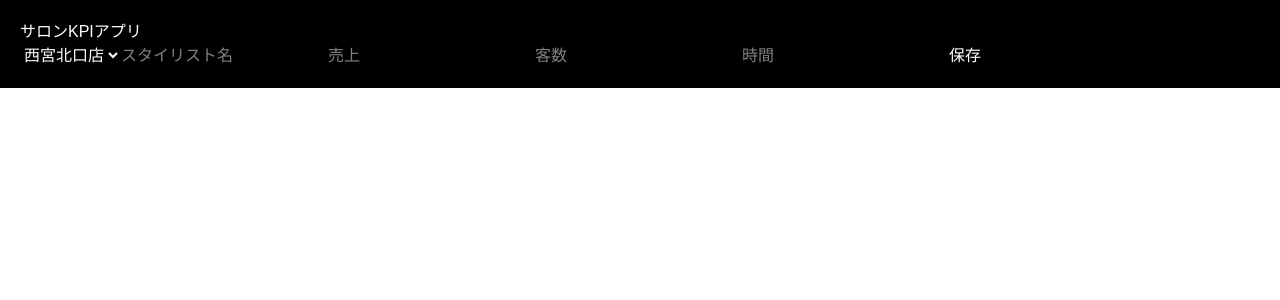
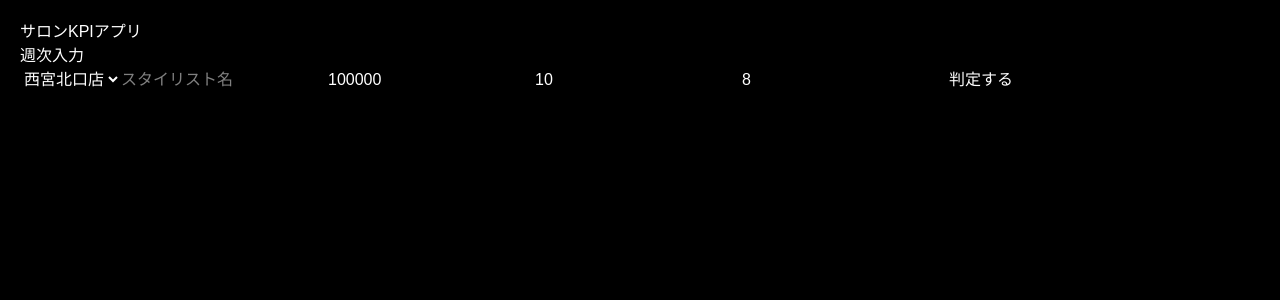
Before and after one commit to koichi050791-afk/salon-app, a Next.js app: page / in a window 1280 px wide. Shown: the top 300 px of the page. Built offline with nearby package versions, Linux system fonts and the light colour scheme.

Commit message:
full replace simple logic

```diff
--- a/app/page.tsx
+++ b/app/page.tsx
@@ -4,24 +4,24 @@ import { useState } from "react";
 const STORE_SETTINGS = {
   sanda: {
     name: "三田店",
-    productivity: 15000,
-    avgTicket: 16000,
-    clients: 8,
+    minProductivity: 12000,
+    minAvgTicket: 13000,
+    minClients: 8,
   },
   nishikita: {
     name: "西宮北口店",
-    productivity: 10000,
-    avgTicket: 10000,
-    clients: 10,
+    minProductivity: 10000,
+    minAvgTicket: 10000,
+    minClients: 10,
   },
 };
 
 export default function Home() {
   const [store, setStore] = useState("nishikita");
   const [stylist, setStylist] = useState("");
-  const [sales, setSales] = useState("");
-  const [clients, setClients] = useState("");
-  const [hours, setHours] = useState("");
+  const [sales, setSales] = useState("100000");
+  const [clients, setClients] = useState("10");
+  const [hours, setHours] = useState("8");
   const [result, setResult] = useState<any>(null);
 
   const calculate = () => {
@@ -34,48 +34,53 @@ export default function Home() {
     const productivity = Math.round(s / h);
     const avgTicket = Math.round(s / c);
 
-    const PRODUCTIVITY_GOAL = STORE_SETTINGS[store].productivity;
-    const AVG_TICKET_GOAL = STORE_SETTINGS[store].avgTicket;
-    const CLIENTS_GOAL = STORE_SETTINGS[store].clients;
+    const setting = STORE_SETTINGS[store as keyof typeof STORE_SETTINGS];
 
     let issue = "";
     let cause = "";
     let message = "";
     let actions: string[] = [];
 
-    if (productivity < PRODUCTIVITY_GOAL) {
-      if (avgTicket < AVG_TICKET_GOAL) {
+    if (avgTicket < setting.minAvgTicket) {
       issue = "客単価不足";
-        cause = "高単価提案不足";
-        message = "単価が低く生産性が下がっています";
+      cause = "提案不足";
+      message = "単価が基準を下回っています。提案強化が必要です。";
       actions = [
-          "上位メニュー提案を全員に",
-          "カウンセリングで悩み深掘り",
-          "単価+1000円を意識",
+        "上位メニュー提案を全員に行う",
+        "カウンセリングで悩みを深掘りする",
+        "仕上げ時に次回提案を入れる",
       ];
-      } else if (c < CLIENTS_GOAL) {
+    } else if (c < setting.minClients) {
       issue = "客数不足";
       cause = "再来導線不足";
-        message = "来店数不足で売上が伸びていません";
+      message = "客数が不足しています。再来の仕組みが弱いです。";
       actions = [
-          "次回予約の徹底",
-          "LINEフォロー",
-          "空き時間に再来連絡",
+        "次回予約の声かけを必ず行う",
+        "会計前に次回来店時期を伝える",
+        "再来につながる提案を1つ入れる",
       ];
-      }
+    } else if (productivity < setting.minProductivity) {
+      issue = "時間効率不足";
+      cause = "生産性低下";
+      message = "時間あたり売上が低いです。効率改善が必要です。";
+      actions = [
+        "施術時間の長い工程を見直す",
+        "高単価メニュー比率を増やす",
+        "予約の取り方を見直す",
+      ];
     } else {
-      issue = "現状維持圏内";
-      cause = "基準到達";
-      message = "最低基準はクリア。さらに伸ばせます";
+      issue = "現状維持圏";
+      cause = "基準クリア";
+      message = "最低基準はクリアしています。次は伸ばす段階です。";
       actions = [
         "単価アップ提案を1回増やす",
-        "次回予約率を確認",
-        "施術時間の見直し",
+        "次回予約率を確認する",
+        "接客内容を振り返る",
       ];
     }
 
     setResult({
-      store: STORE_SETTINGS[store].name,
+      store: setting.name,
       stylist,
       productivity,
       avgTicket,
@@ -87,51 +92,36 @@ export default function Home() {
   };
 
   return (
-    <div style={{ padding: 20, color: "white", background: "black" }}>
+    <div style={{ padding: 20, color: "white", background: "black", minHeight: "100vh" }}>
       <h1>サロンKPIアプリ</h1>
+
+      <h2>週次入力</h2>
 
       <select value={store} onChange={(e) => setStore(e.target.value)}>
         <option value="nishikita">西宮北口店</option>
         <option value="sanda">三田店</option>
       </select>
 
-      <input
-        placeholder="スタイリスト名"
-        value={stylist}
-        onChange={(e) => setStylist(e.target.value)}
-      />
+      <input placeholder="スタイリスト名" value={stylist} onChange={(e) => setStylist(e.target.value)} />
+      <input placeholder="売上" value={sales} onChange={(e) => setSales(e.target.value)} />
+      <input placeholder="客数" value={clients} onChange={(e) => setClients(e.target.value)} />
+      <input placeholder="時間" value={hours} onChange={(e) => setHours(e.target.value)} />
 
-      <input
-        placeholder="売上"
-        value={sales}
-        onChange={(e) => setSales(e.target.value)}
-      />
-      <input
-        placeholder="客数"
-        value={clients}
-        onChange={(e) => setClients(e.target.value)}
-      />
-      <input
-        placeholder="時間"
-        value={hours}
-        onChange={(e) => setHours(e.target.value)}
-      />
-
-      <button onClick={calculate}>保存</button>
+      <button onClick={calculate}>判定する</button>
 
       {result && (
-        <div>
-          <h2>{result.store} / {result.stylist}</h2>
-          <p>生産性：{result.productivity}</p>
-          <p>客単価：{result.avgTicket}</p>
-          <p>課題：{result.issue}</p>
-          <p>原因：{result.cause}</p>
+        <div style={{ marginTop: 20 }}>
+          <h3>{result.store} / {result.stylist || "未入力"}</h3>
+          <p>生産性: ¥{result.productivity}</p>
+          <p>客単価: ¥{result.avgTicket}</p>
+          <p>課題: {result.issue}</p>
+          <p>原因: {result.cause}</p>
           <p>{result.message}</p>
-          <ul>
+
+          <h4>今週やること</h4>
           {result.actions.map((a: string, i: number) => (
-              <li key={i}>{a}</li>
+            <p key={i}>・{a}</p>
           ))}
-          </ul>
         </div>
       )}
     </div>
```
Lines whose indentation alone changed are shown as unchanged.
